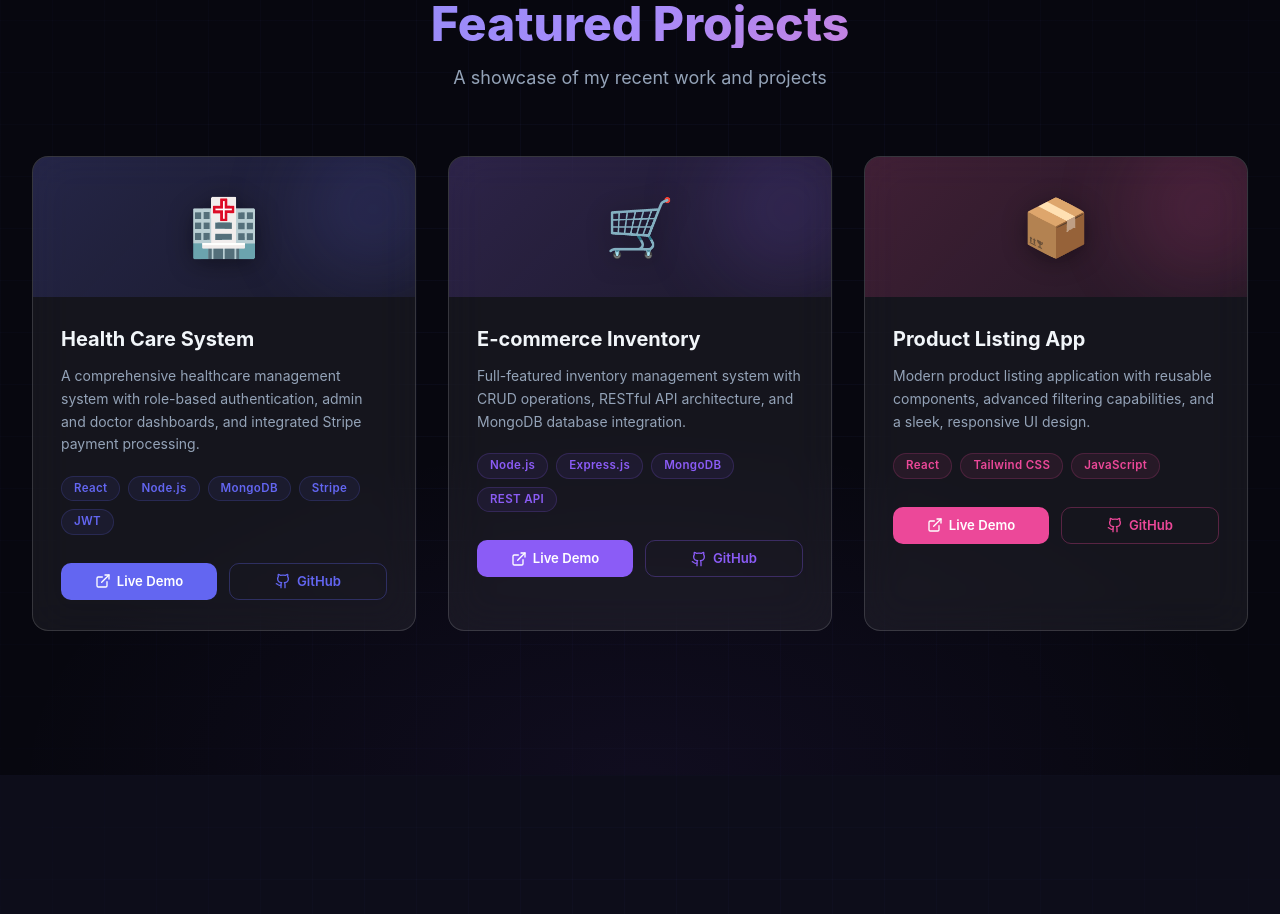
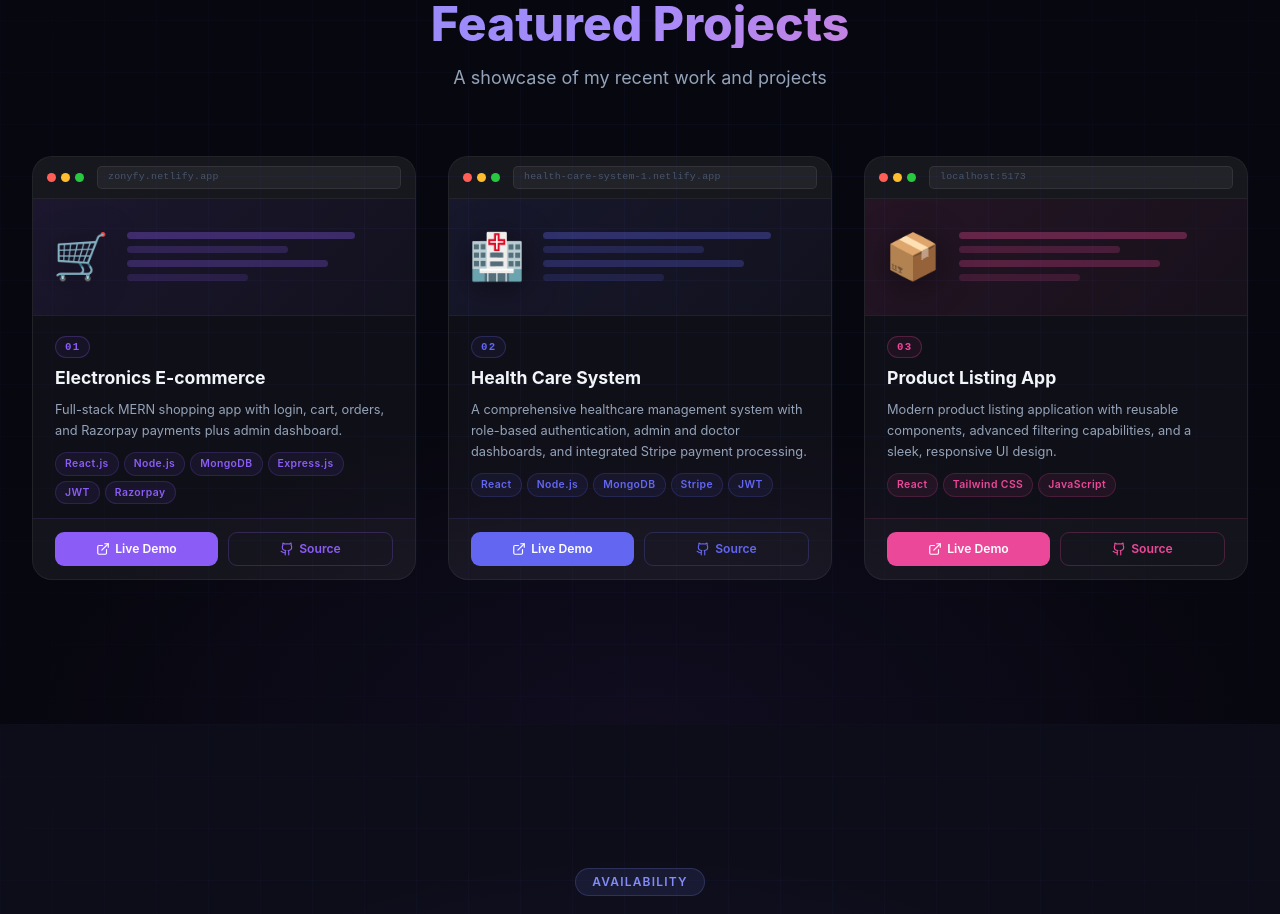
Before and after one commit to Rohin-Madhav/portfolio-2, a React (Vite) app: page / in a window 1280 px wide. Shown: the part 2480-3394 px from the top of the page. Built offline with nearby package versions, Linux system fonts and the light colour scheme.

Commit message:
redesigned

```diff
--- a/src/components/Projects.jsx
+++ b/src/components/Projects.jsx
@@ -7,20 +7,20 @@ gsap.registerPlugin(ScrollTrigger)
 
 const projects = [
   {
+    title: 'Electronics E-commerce',
+    description: 'Full-stack MERN shopping app with login, cart, orders, and Razorpay payments plus admin dashboard.',
+    tech: ['React.js', 'Node.js', 'MongoDB', 'Express.js', 'JWT', 'Razorpay'],
+    liveUrl: 'https://zonyfy.netlify.app', githubUrl: 'https://github.com/Rohin-Madhav/zonify_audios',
+    accent: '#8b5cf6',
+    icon: '🛒',
+  },
+  {
     title: 'Health Care System',
     description: 'A comprehensive healthcare management system with role-based authentication, admin and doctor dashboards, and integrated Stripe payment processing.',
     tech: ['React', 'Node.js', 'MongoDB', 'Stripe', 'JWT'],
-    liveUrl: '#', githubUrl: '#',
+    liveUrl: 'https://health-care-system-1.netlify.app', githubUrl: 'https://github.com/Rohin-Madhav/Health-Care-System',
     accent: '#6366f1',
     icon: '🏥',
-  },
-  {
-    title: 'E-commerce Inventory',
-    description: 'Full-featured inventory management system with CRUD operations, RESTful API architecture, and MongoDB database integration.',
-    tech: ['Node.js', 'Express.js', 'MongoDB', 'REST API'],
-    liveUrl: '#', githubUrl: '#',
-    accent: '#8b5cf6',
-    icon: '🛒',
   },
   {
     title: 'Product Listing App',
@@ -53,13 +53,13 @@ const Projects = () => {
         if (!card) return
         gsap.from(card, {
           scrollTrigger: { trigger: card, start: 'top 88%' },
-          y: 100, opacity: 0, duration: 0.85, delay: i * 0.15, ease: 'power3.out',
+          y: 80, opacity: 0, duration: 0.85, delay: i * 0.15, ease: 'power3.out',
         })
         const onMove = (e) => {
           const r = card.getBoundingClientRect()
           const x = (e.clientX - r.left) / r.width - 0.5
           const y = (e.clientY - r.top) / r.height - 0.5
-          gsap.to(card, { rotationY: x * 10, rotationX: -y * 10, transformPerspective: 900, duration: 0.4, ease: 'power2.out' })
+          gsap.to(card, { rotationY: x * 8, rotationX: -y * 8, transformPerspective: 900, duration: 0.4, ease: 'power2.out' })
         }
         const onLeave = () => gsap.to(card, { rotationY: 0, rotationX: 0, duration: 0.6, ease: 'power2.out' })
         card.addEventListener('mousemove', onMove)
@@ -90,52 +90,81 @@ const Projects = () => {
             <div
               key={index}
               ref={el => (cardRefs.current[index] = el)}
-              className="project-card glass-strong rounded-2xl overflow-hidden"
+              className="pj-card"
               style={{ transformStyle: 'preserve-3d', '--accent': project.accent }}
             >
-              {/* Header banner */}
-              <div className="project-banner" style={{ background: `linear-gradient(135deg, ${project.accent}33, ${project.accent}11)` }}>
-                <span className="project-emoji">{project.icon}</span>
-                {/* glow orb */}
-                <div className="project-banner-orb" style={{ background: project.accent }} />
+              {/* animated border glow layer */}
+              <div className="pj-border-glow" />
+
+              {/* ── Mock browser window preview ── */}
+              <div className="pj-preview">
+                <div className="pj-browser-bar">
+                  <span className="pj-dot" style={{ background: '#ff5f57' }} />
+                  <span className="pj-dot" style={{ background: '#febc2e' }} />
+                  <span className="pj-dot" style={{ background: '#28c840' }} />
+                  <div className="pj-url-bar">
+                    {project.liveUrl.startsWith('#') ? 'localhost:5173' : project.liveUrl.replace('https://', '')}
+                  </div>
+                </div>
+                <div className="pj-preview-body" style={{ background: `linear-gradient(135deg, ${project.accent}1a 0%, ${project.accent}08 100%)` }}>
+                  <span className="pj-preview-icon">{project.icon}</span>
+                  <div className="pj-preview-lines">
+                    <div className="pj-line" style={{ width: '85%', background: `${project.accent}55` }} />
+                    <div className="pj-line" style={{ width: '60%', background: `${project.accent}35` }} />
+                    <div className="pj-line" style={{ width: '75%', background: `${project.accent}45` }} />
+                    <div className="pj-line" style={{ width: '45%', background: `${project.accent}28` }} />
+                  </div>
+                </div>
               </div>
 
-              <div className="p-7">
-                <h3 className="text-xl font-bold mb-3" style={{ color: 'var(--text-primary)' }}>
-                  {project.title}
-                </h3>
-                <p className="text-sm leading-relaxed mb-5" style={{ color: 'var(--text-secondary)' }}>
-                  {project.description}
-                </p>
+              {/* ── Card body ── */}
+              <div className="pj-body">
+                {/* numbered index badge */}
+                <div className="pj-num" style={{ color: project.accent, borderColor: `${project.accent}40`, background: `${project.accent}12` }}>
+                  {String(index + 1).padStart(2, '0')}
+                </div>
 
-                {/* tech tags */}
-                <div className="flex flex-wrap gap-2 mb-7">
+                <h3 className="pj-title">{project.title.trim()}</h3>
+                <p className="pj-desc">{project.description}</p>
+
+                {/* tech pill tags */}
+                <div className="pj-tags">
                   {project.tech.map((t, ti) => (
-                    <span key={ti} className="project-tag" style={{ color: project.accent, background: `${project.accent}15`, borderColor: `${project.accent}30` }}>
+                    <span key={ti} className="pj-tag" style={{ color: project.accent, background: `${project.accent}15`, borderColor: `${project.accent}30` }}>
                       {t}
                     </span>
                   ))}
                 </div>
-
-                {/* CTA */}
-                <div className="flex gap-3">
-                  <a href={project.liveUrl} target="_blank" rel="noopener noreferrer" className="project-btn project-btn-fill" style={{ background: project.accent }}>
-                    <ExternalLink className="w-4 h-4" /> Live Demo
-                  </a>
-                  <a href={project.githubUrl} target="_blank" rel="noopener noreferrer" className="project-btn project-btn-outline" style={{ color: project.accent, borderColor: `${project.accent}50` }}>
-                    <Github className="w-4 h-4" /> GitHub
-                  </a>
-                </div>
               </div>
 
-              {/* bottom accent line */}
-              <div className="project-bottom-line" style={{ background: project.accent }} />
+              {/* ── Footer action bar ── */}
+              <div className="pj-footer" style={{ borderTopColor: `${project.accent}22` }}>
+                <a
+                  href={project.liveUrl.startsWith('#') ? '#' : project.liveUrl}
+                  target={project.liveUrl.startsWith('#') ? undefined : '_blank'}
+                  rel="noopener noreferrer"
+                  className="pj-action-btn pj-btn-primary"
+                  style={{ background: project.accent }}
+                >
+                  <ExternalLink className="w-3.5 h-3.5" /> Live Demo
+                </a>
+                <a
+                  href={project.githubUrl}
+                  target={project.githubUrl === '#' ? undefined : '_blank'}
+                  rel="noopener noreferrer"
+                  className="pj-action-btn pj-btn-ghost"
+                  style={{ color: project.accent, borderColor: `${project.accent}40` }}
+                >
+                  <Github className="w-3.5 h-3.5" /> Source
+                </a>
+              </div>
             </div>
           ))}
         </div>
       </div>
 
       <style>{`
+        /* ── Section ── */
         .projects-section {
           background: var(--bg-base);
           background-image: radial-gradient(ellipse 70% 50% at 50% 100%, rgba(139,92,246,0.07) 0%, transparent 70%);
@@ -148,44 +177,142 @@ const Projects = () => {
           background-size: 52px 52px;
           mask-image: radial-gradient(ellipse 90% 80% at 50% 50%, black 20%, transparent 100%);
         }
-        .project-card {
+
+        /* ── Card shell ── */
+        .pj-card {
           position: relative;
-          transition: transform 0.3s ease, box-shadow 0.3s ease;
+          background: rgba(255,255,255,0.035);
+          border: 1px solid rgba(255,255,255,0.08);
+          border-radius: 20px;
+          overflow: hidden;
+          display: flex;
+          flex-direction: column;
+          transition: transform 0.35s ease, box-shadow 0.35s ease, border-color 0.35s ease;
         }
-        .project-card:hover {
-          box-shadow: 0 16px 48px color-mix(in srgb, var(--accent) 20%, transparent),
-                      0 0 0 1px color-mix(in srgb, var(--accent) 25%, transparent);
+        .pj-card:hover {
+          border-color: color-mix(in srgb, var(--accent) 40%, transparent);
+          box-shadow:
+            0 0 0 1px color-mix(in srgb, var(--accent) 30%, transparent),
+            0 24px 64px color-mix(in srgb, var(--accent) 15%, transparent),
+            0 4px 20px rgba(0,0,0,0.5);
         }
-        .project-banner {
-          position: relative; height: 140px; overflow: hidden;
-          display: flex; align-items: center; justify-content: center;
+
+        /* animated conic border */
+        .pj-border-glow {
+          position: absolute; inset: -1px; border-radius: 21px;
+          z-index: 0; pointer-events: none; opacity: 0;
+          background: conic-gradient(
+            from var(--angle, 0deg) at 50% 50%,
+            var(--accent) 0deg,
+            transparent 60deg,
+            transparent 300deg,
+            var(--accent) 360deg
+          );
+          transition: opacity 0.4s ease;
+          mask: linear-gradient(#fff 0 0) content-box, linear-gradient(#fff 0 0);
+          mask-composite: exclude;
+          -webkit-mask-composite: xor;
+          padding: 1px;
+          animation: borderSpin 4s linear infinite paused;
         }
-        .project-emoji { font-size: 3.5rem; filter: drop-shadow(0 4px 12px rgba(0,0,0,0.4)); z-index: 1; }
-        .project-banner-orb {
-          position: absolute; width: 160px; height: 160px; border-radius: 50%;
-          opacity: 0.15; filter: blur(40px); top: -20%; right: -10%;
+        .pj-card:hover .pj-border-glow { opacity: 1; animation-play-state: running; }
+        @property --angle { syntax: '<angle>'; inherits: false; initial-value: 0deg; }
+        @keyframes borderSpin { to { --angle: 360deg; } }
+
+        /* ── Browser mock preview ── */
+        .pj-preview {
+          position: relative; z-index: 1;
+          border-bottom: 1px solid rgba(255,255,255,0.07);
+          flex-shrink: 0;
         }
-        .project-tag {
-          padding: 3px 12px; border-radius: 999px; font-size: 0.72rem; font-weight: 600;
-          border: 1px solid; letter-spacing: 0.03em;
+        .pj-browser-bar {
+          display: flex; align-items: center; gap: 5px;
+          padding: 9px 14px;
+          background: rgba(255,255,255,0.03);
+          border-bottom: 1px solid rgba(255,255,255,0.05);
         }
-        .project-btn {
-          display: inline-flex; align-items: center; gap: 6px;
-          padding: 8px 16px; border-radius: 10px; font-size: 0.82rem; font-weight: 600;
-          text-decoration: none; transition: transform 0.2s ease, box-shadow 0.2s ease;
+        .pj-dot { width: 9px; height: 9px; border-radius: 50%; flex-shrink: 0; }
+        .pj-url-bar {
+          flex: 1; margin-left: 8px;
+          background: rgba(255,255,255,0.05);
+          border: 1px solid rgba(255,255,255,0.07);
+          border-radius: 5px;
+          padding: 3px 10px;
+          font-size: 0.62rem;
+          color: #475569;
+          letter-spacing: 0.02em;
+          overflow: hidden; white-space: nowrap; text-overflow: ellipsis;
+          font-family: 'Fira Code', monospace;
+        }
+        .pj-preview-body {
+          height: 116px;
+          display: flex; align-items: center; justify-content: center; gap: 18px;
+          padding: 0 20px;
+          position: relative; overflow: hidden;
+          transition: background 0.3s ease;
+        }
+        .pj-preview-icon {
+          font-size: 2.8rem;
+          flex-shrink: 0;
+          filter: drop-shadow(0 4px 16px rgba(0,0,0,0.5));
+          transition: transform 0.3s ease;
+        }
+        .pj-card:hover .pj-preview-icon { transform: scale(1.1) rotate(-4deg); }
+        .pj-preview-lines { display: flex; flex-direction: column; gap: 7px; flex: 1; }
+        .pj-line { height: 7px; border-radius: 999px; transition: width 0.4s ease; }
+
+        /* ── Body ── */
+        .pj-body {
+          padding: 20px 22px 14px;
+          flex: 1; display: flex; flex-direction: column; gap: 9px;
+          position: relative; z-index: 1;
+        }
+        .pj-num {
+          align-self: flex-start;
+          font-size: 0.67rem; font-weight: 800; letter-spacing: 0.12em;
+          padding: 2px 9px; border-radius: 999px; border: 1px solid;
+          font-family: 'Fira Code', monospace;
+        }
+        .pj-title {
+          font-size: 1.1rem; font-weight: 700;
+          color: var(--text-primary); line-height: 1.3;
+        }
+        .pj-desc {
+          font-size: 0.8rem; line-height: 1.65;
+          color: var(--text-secondary);
+        }
+        .pj-tags {
+          display: flex; flex-wrap: wrap; gap: 5px; margin-top: 2px;
+        }
+        .pj-tag {
+          padding: 3px 9px; border-radius: 999px;
+          font-size: 0.65rem; font-weight: 600; letter-spacing: 0.04em;
+          border: 1px solid;
+        }
+
+        /* ── Footer action bar ── */
+        .pj-footer {
+          display: flex; gap: 10px;
+          padding: 13px 22px;
+          border-top: 1px solid;
+          background: rgba(255,255,255,0.018);
+          position: relative; z-index: 1;
+        }
+        .pj-action-btn {
+          display: inline-flex; align-items: center; gap: 5px;
+          padding: 7px 14px; border-radius: 9px;
+          font-size: 0.76rem; font-weight: 600;
+          text-decoration: none;
+          transition: transform 0.2s ease, box-shadow 0.2s ease, opacity 0.2s ease;
           flex: 1; justify-content: center;
         }
-        .project-btn:hover { transform: translateY(-2px); }
-        .project-btn-fill { color: white; }
-        .project-btn-fill:hover { box-shadow: 0 4px 16px color-mix(in srgb, var(--accent) 45%, transparent); }
-        .project-btn-outline {
+        .pj-action-btn:hover { transform: translateY(-2px); opacity: 0.88; }
+        .pj-btn-primary { color: #fff; }
+        .pj-btn-primary:hover { box-shadow: 0 6px 24px color-mix(in srgb, var(--accent) 45%, transparent); }
+        .pj-btn-ghost {
           background: transparent; border: 1px solid;
         }
-        .project-btn-outline:hover { background: color-mix(in srgb, var(--accent) 10%, transparent); }
-        .project-bottom-line {
-          height: 2px; width: 0%; transition: width 0.4s ease;
-        }
-        .project-card:hover .project-bottom-line { width: 100%; }
+        .pj-btn-ghost:hover { background: color-mix(in srgb, var(--accent) 10%, transparent); }
       `}</style>
     </section>
   )
```
